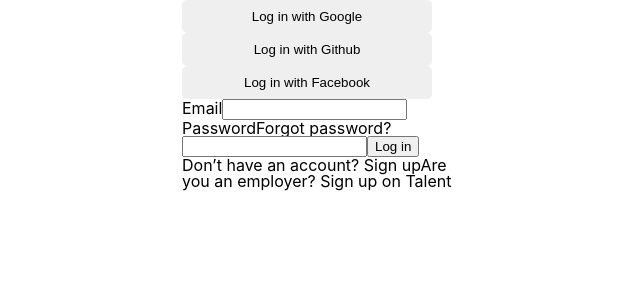
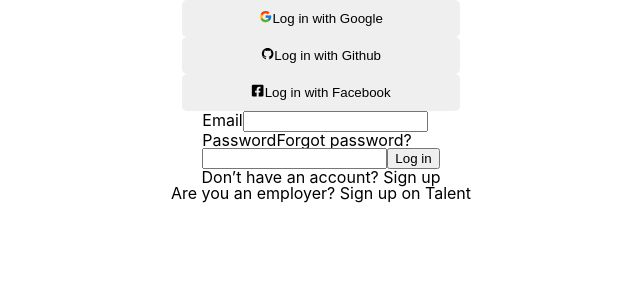
Before and after one commit to codestates-seb/seb43_pre_034, a React (Create React App) app in the folder client/: page / in a window 1280 px wide. Shown: the top 300 px of the page, without its empty margins (319-959 px from the left). Built offline with nearby package versions, Linux system fonts and the light colour scheme.

Commit message:
design: 버튼 아이콘 추가

```diff
--- a/client/src/components/common/Buttons.jsx
+++ b/client/src/components/common/Buttons.jsx
@@ -29,8 +29,8 @@ const PostAnswerBtn = () => {
 };
 
 const ButtonLogin = styled.button`
-  width: 250px;
-  height: 33px;
+  width: 278px;
+  height: 37px;
   border-radius: 5px;
   border: none;
 `;
--- a/client/src/pages/Login.jsx
+++ b/client/src/pages/Login.jsx
@@ -1,10 +1,16 @@
 import { useState } from "react";
 import styled from "styled-components";
 import { LoginBtn } from "../components/common/Buttons";
+import { FcGoogle } from "react-icons/fc";
+import { AiFillGithub } from "react-icons/ai";
+import { FaFacebookSquare } from "react-icons/fa";
 
 //전체 로그인 박스
 const LoginSection = styled.section`
-  width: 278px;
+  display: flex;
+  flex-direction: column;
+  justify-content: center;
+  align-items: center;
 `;
 
 //구글 로그인
@@ -26,10 +32,18 @@ const Login = () => {
 
   return (
     <LoginSection>
-      <div>
-        <GoogleButton>Log in with Google</GoogleButton>
-        <GithubButton>Log in with Github</GithubButton>
-        <FacebookButton>Log in with Facebook</FacebookButton>
+      <GoogleButton>
+        <FcGoogle />
+        Log in with Google
+      </GoogleButton>
+      <GithubButton>
+        <AiFillGithub />
+        Log in with Github
+      </GithubButton>
+      <FacebookButton>
+        <FaFacebookSquare />
+        Log in with Facebook
+      </FacebookButton>
       <div>
         <form onSubmit={handleSubmit}>
           <span>Email</span>
@@ -58,7 +72,6 @@ const Login = () => {
       <span>
         Are you an employer? <span>Sign up on Talent</span>
       </span>
-      </div>
     </LoginSection>
   );
 };
```
Lines whose indentation alone changed are shown as unchanged.
